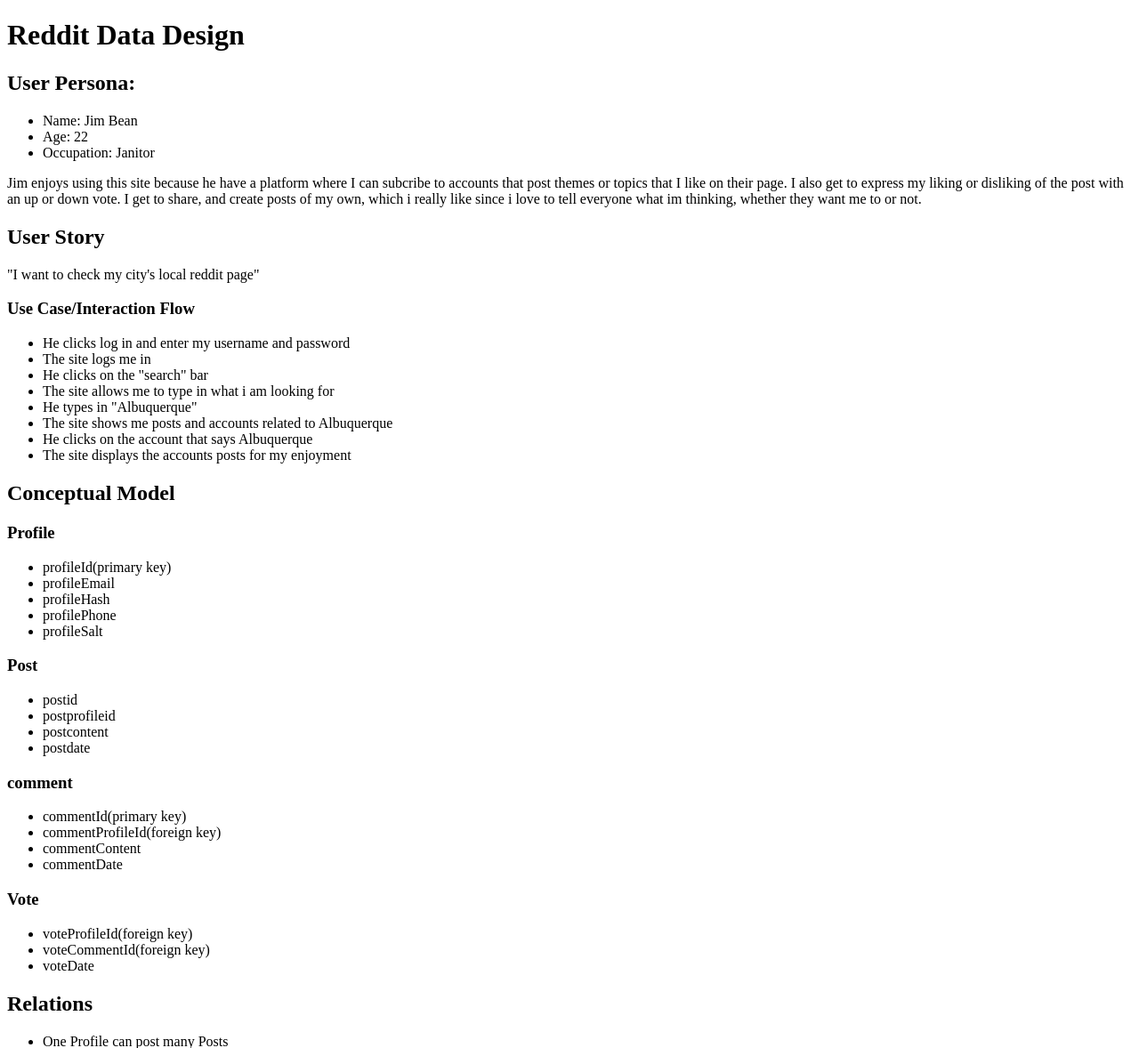
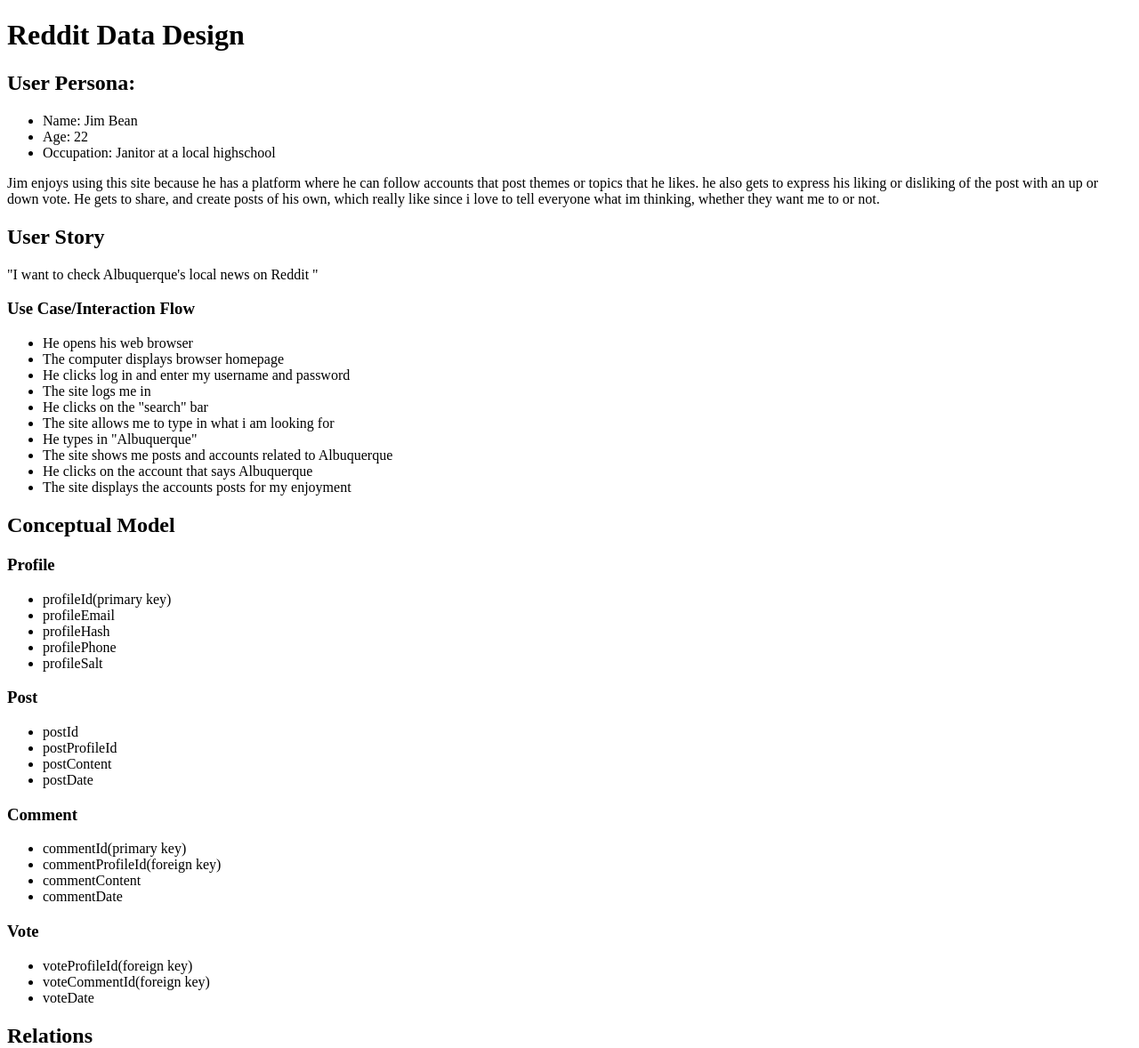
Before and after one commit to ChrisOwens505/datadesign, a PHP site: page / in a window 1280 px wide. Shown: the top 1178 px of the page at 89% size. Run offline with PHP 8.4, Linux system fonts and the light colour scheme.

Commit message:
fixed grammar errors and added missing detail.

```diff
--- a/index.php
+++ b/index.php
@@ -10,18 +10,21 @@
 		<ul>
 			<li>Name: Jim Bean</li>
 			<li>Age: 22</li>
-			<li>Occupation: Janitor</li>
+			<li>Occupation: Janitor at a local highschool</li>
 		</ul>
-		<p>Jim enjoys using this site because he have a platform where I can
-			subcribe to accounts that post themes or topics that I like on their page. I
-			also get to express my liking or disliking of the post with an up or down vote.
-			I get to share, and create posts of my own, which i really like since i love to
+		<p>Jim enjoys using this site because he has a platform where he can
+			follow accounts that post themes or topics that he likes. he also gets
+			to express his liking or disliking of the post with an up or down vote.
+			He gets to share, and create posts of his own, which really like since i love to
 			tell everyone what im thinking, whether they want me to or not.
 		</p>
 <h2>User Story</h2>
-		<p>"I want to check my city's local reddit page"</p>
+		<p>"I want to check Albuquerque's local news on Reddit "</p>
 		<h3>Use Case/Interaction Flow</h3>
 		<ul>
+			<li>He opens his web browser</li>
+			<li>The computer displays browser homepage</li>
+
 			<li>He clicks log in and enter my username and password</li>
 			<li>The site logs me in</li>
 			<li>He clicks on the "search" bar</li>
@@ -42,12 +45,12 @@
 		</ul>
 		<h3>Post</h3>
 		<ul>
-			<li>postid</li>
-			<li>postprofileid</li>
-			<li>postcontent</li>
-			<li>postdate</li>
+			<li>postId</li>
+			<li>postProfileId</li>
+			<li>postContent</li>
+			<li>postDate</li>
 		</ul>
-		<h3>comment</h3>
+		<h3>Comment</h3>
 		<ul>
 			<li>commentId(primary key)</li>
 			<li>commentProfileId(foreign key)</li>
```
